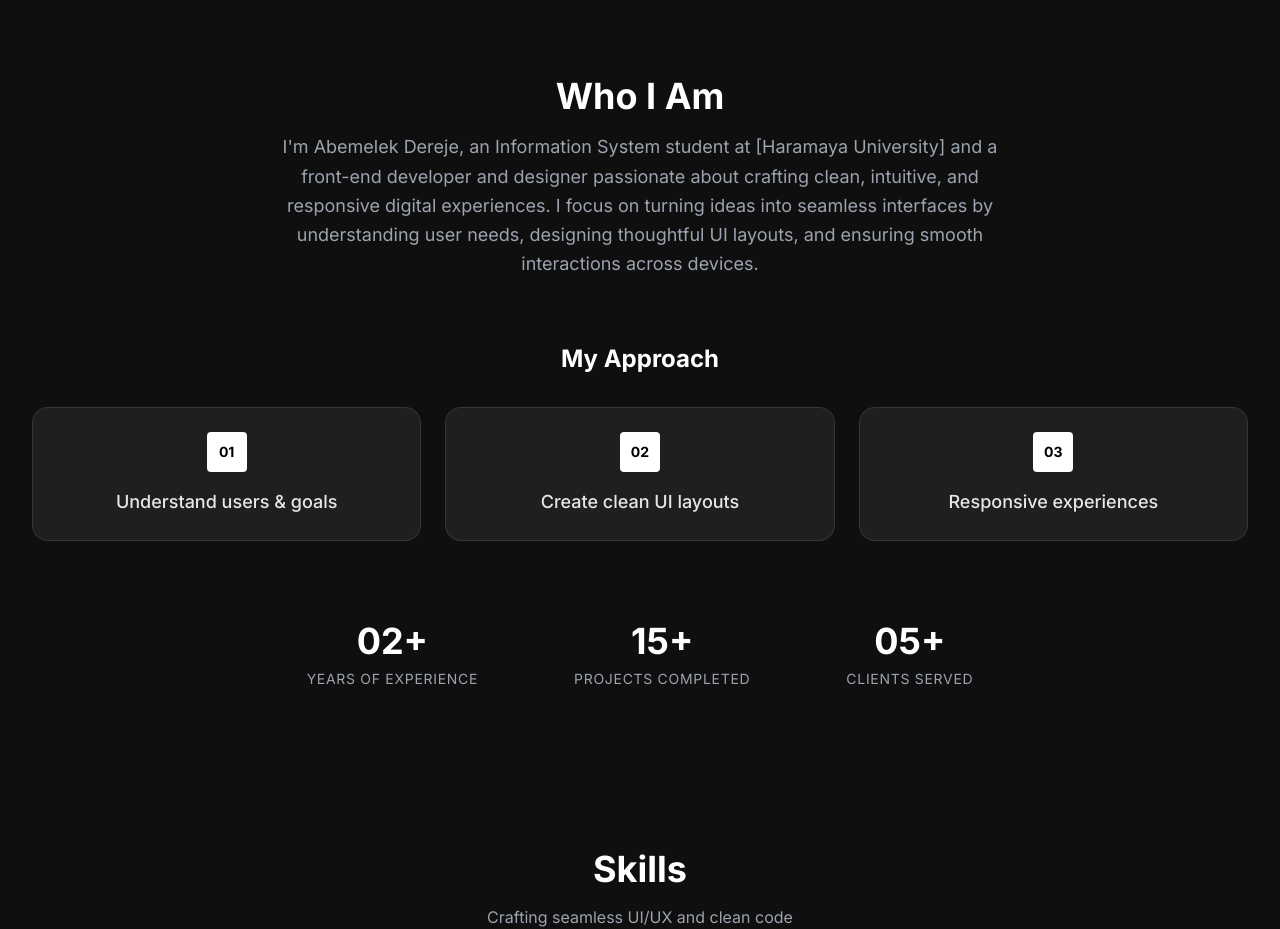
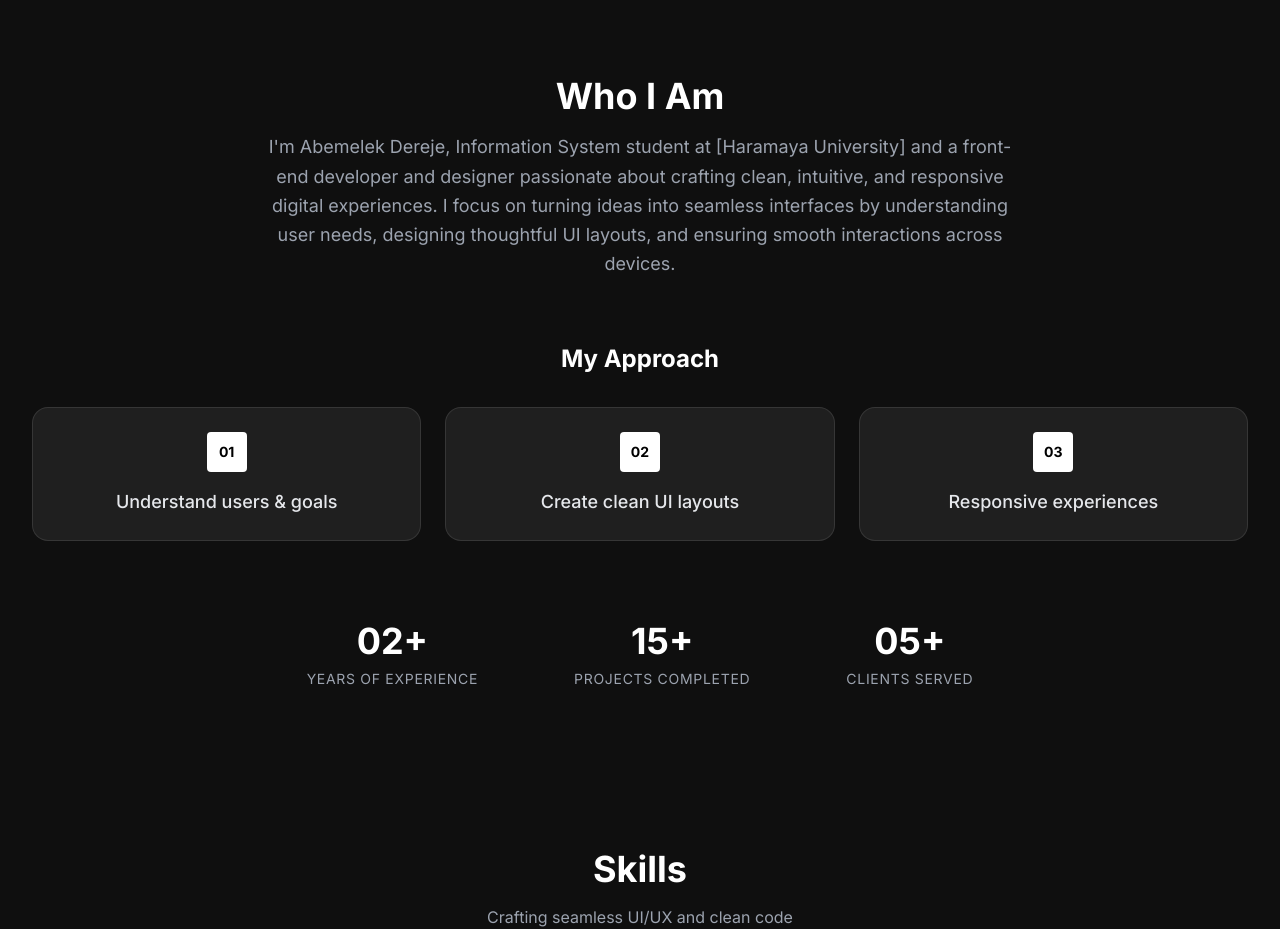
Before and after one commit to Abenezer643/My-portfolio, a React (Vite) app: page / in a window 1280 px wide. Shown: the part 1300-2229 px from the top of the page. Built offline with nearby package versions, Linux system fonts and the light colour scheme.

Commit message:
Update About.jsx

```diff
--- a/src/sections/About.jsx
+++ b/src/sections/About.jsx
@@ -18,7 +18,7 @@ const About = () => {
     <SectionWrapper id="about" className="py-20 text-center">
       <h2 className="text-4xl font-bold mb-4">Who I Am</h2>
       <p className="text-gray-400 max-w-3xl mx-auto mb-16 text-lg leading-relaxed">
-        I'm Abemelek Dereje, an Information System student at [Haramaya
+        I'm Abemelek Dereje, Information System student at [Haramaya
         University] and a front-end developer and designer passionate about
         crafting clean, intuitive, and responsive digital experiences. I focus
         on turning ideas into seamless interfaces by understanding user needs,
```
